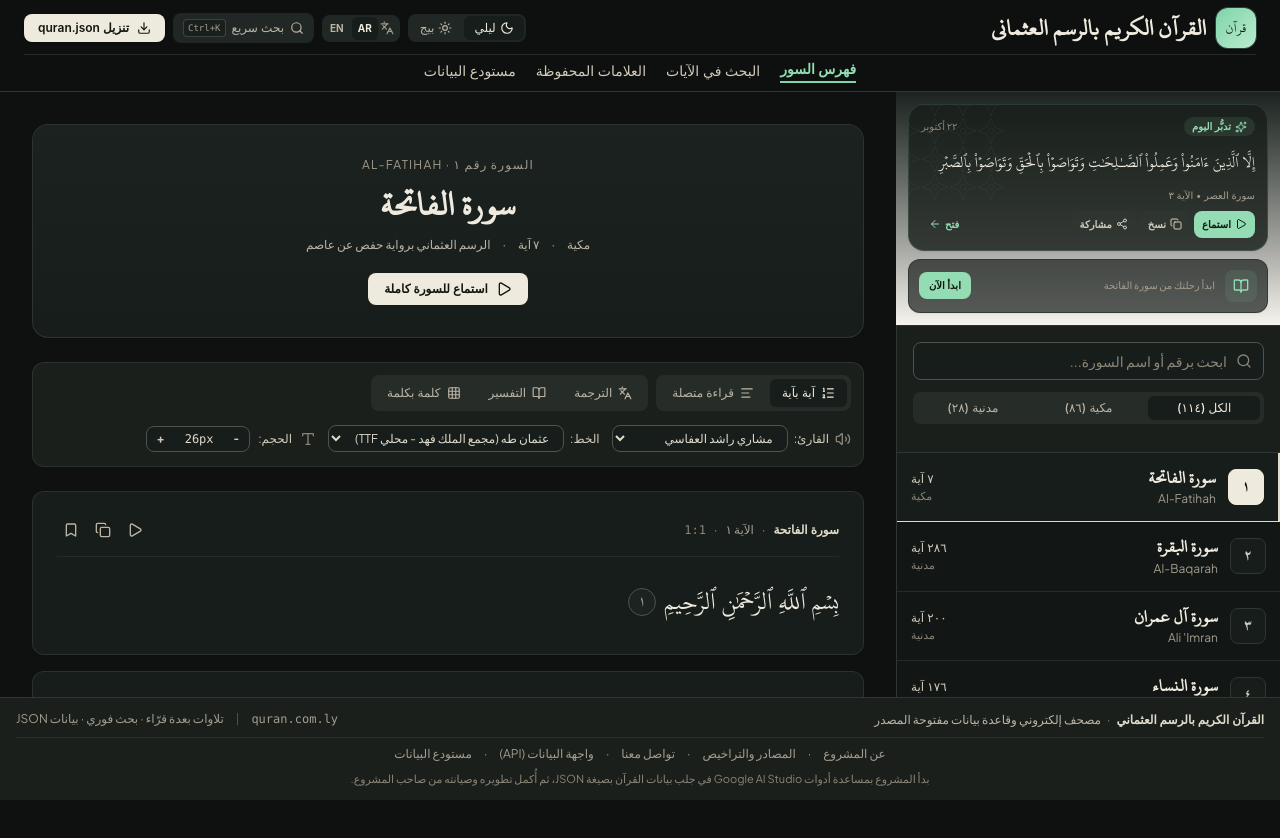
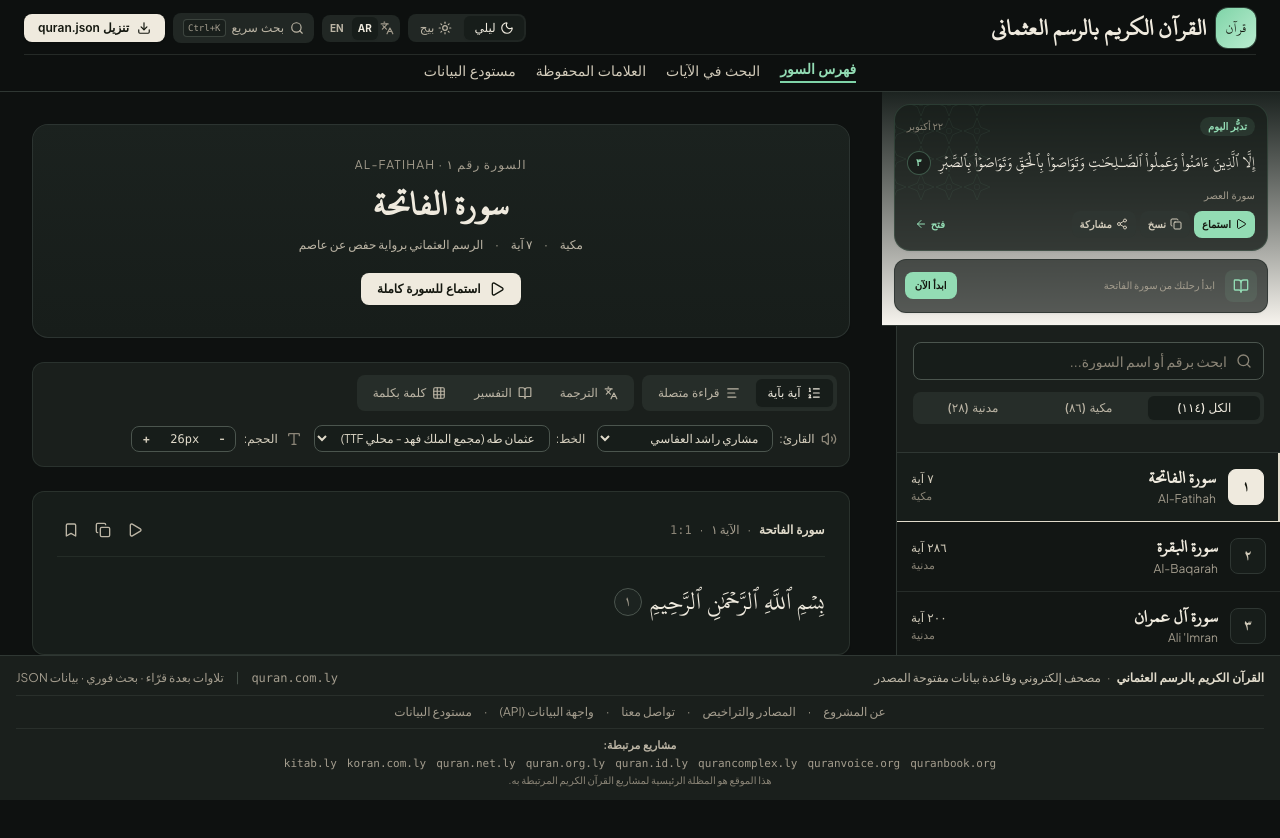
Before and after one commit to Gamingmonster2/quran.com.ly, a React (Vite) app: page / in a window 1280 px wide. Shown: the top 838 px of the page. Built offline with nearby package versions, Linux system fonts and the light colour scheme; a web font is replaced by a local one.

Commit message:
Footer: add related project links with umbrella statement; remove Google AI Studio credit from the site; show ayah number circle instead of star in daily verse card

```diff
--- a/scripts/prerender.mjs
+++ b/scripts/prerender.mjs
@@ -813,7 +813,7 @@ const STATIC_PAGES = [
     meta: 'مصحف إلكتروني وقاعدة بيانات مفتوحة المصدر للقرآن الكريم',
     paragraphs: [
       'quran.com.ly مصحف إلكتروني وقاعدة بيانات مفتوحة المصدر للقرآن الكريم بالرسم العثماني برواية حفص عن عاصم، مع تلاوات صوتية بعدة قرّاء آية بآية، وبحث فوري في آيات القرآن الكريم، وفهرس للسور، وإمكانية تنزيل البيانات بصيغة JSON.',
-      'بدأ المشروع بمساعدة أدوات Google AI Studio في جلب بيانات القرآن بصيغة JSON، ثم أُكمل تطويره وصيانته من صاحب المشروع. الكود والبيانات متاحان للعموم ضمن مستودع المشروع على GitHub بترخيص MIT.',
+      'الكود والبيانات متاحان للعموم ضمن مستودع المشروع على GitHub بترخيص MIT، وهذا الموقع هو المظلة الرئيسية لمشاريع القرآن الكريم المرتبطة به.',
     ],
     sections: [],
     links: [
@@ -1125,7 +1125,7 @@ const EN_STATIC_PAGES = [
     meta: 'An open-source digital mushaf and dataset of the Holy Quran',
     paragraphs: [
       'quran.com.ly is an open-source digital mushaf and dataset of the Holy Quran in the Uthmani script (Hafs narration), featuring verse-by-verse audio from several reciters, instant Arabic search, surah index, English translation, Muyassar tafsir, word-by-word meanings, and JSON data downloads.',
-      'The project began with the help of Google AI Studio tools to fetch Quran data as JSON; all further development and maintenance is by the project owner. Code and data are public in the GitHub repository under the MIT license.',
+      'Code and data are public in the GitHub repository under the MIT license. This site is the main umbrella for its related Quran projects.',
     ],
     sections: [],
     links: [
--- a/src/App.tsx
+++ b/src/App.tsx
@@ -61,6 +61,18 @@ const HOME_TITLE_EN =
   'The Holy Quran in Uthmani Script — digital mushaf & recitations | quran.com.ly';
 const HOME_DESCRIPTION_EN =
   'A complete digital mushaf and open-source dataset of the Holy Quran in Uthmani script on quran.com.ly: verse-by-verse audio from 15 reciters, instant diacritics-insensitive search over 6,236 ayahs, surah index, dark and beige reading modes, and JSON data downloads.';
+
+/** مشاريع مرتبطة — هذا الموقع هو المظلة الرئيسية لها */
+const PROJECT_SITES = [
+  'quranbook.org',
+  'quranvoice.org',
+  'qurancomplex.ly',
+  'quran.id.ly',
+  'quran.org.ly',
+  'quran.net.ly',
+  'koran.com.ly',
+  'kitab.ly',
+] as const;
 
 export default function App() {
   const [surahs, setSurahs] = useState<SurahMeta[]>([]);
@@ -1028,9 +1040,27 @@ export default function App() {
           </button>
         </nav>
 
-        {/* إشارة بسيطة إلى المساعدة الأولية في جلب ملفات البيانات */}
-        <div className="max-w-7xl mx-auto mt-1 sm:mt-2 text-center text-[9px] sm:text-[11px] leading-snug sm:leading-relaxed text-stone-400">
-          {t('footer.credit')}
+        {/* مشاريع مرتبطة — المظلة الرئيسية لمشاريع القرآن الكريم */}
+        <div className="max-w-7xl mx-auto mt-1 sm:mt-2 pt-1.5 sm:pt-2 border-t border-stone-200/70 text-center text-[9px] sm:text-[11px] text-stone-500">
+          <span className="font-semibold text-stone-600">{t('footer.projects')}</span>
+          <div className="mt-0.5 flex flex-wrap items-center justify-center gap-x-2.5 gap-y-0.5">
+            {PROJECT_SITES.map((domain) => (
+              <a
+                key={domain}
+                href={`https://${domain}`}
+                target="_blank"
+                rel="noopener noreferrer"
+                dir="ltr"
+                title={domain}
+                className="font-mono text-[9px] text-stone-500 underline-offset-2 transition-colors hover:text-emerald-900 hover:underline sm:text-[11px]"
+              >
+                {domain}
+              </a>
+            ))}
+          </div>
+          <p className="mt-0.5 text-[8px] leading-snug text-stone-400 sm:text-[10px]">
+            {t('footer.umbrella')}
+          </p>
         </div>
       </footer>
 
--- a/src/components/HomeHighlights.tsx
+++ b/src/components/HomeHighlights.tsx
@@ -1,5 +1,5 @@
 import React, { useMemo, useState } from 'react';
-import { BookOpen, Check, Copy, Play, Share2, Sparkles, ArrowLeft } from 'lucide-react';
+import { BookOpen, Check, Copy, Play, Share2, ArrowLeft } from 'lucide-react';
 import type { Ayah, SurahMeta, SurahWithVerses } from '../types/quran.ts';
 import { toArabicDigits } from '../utils/quranHelpers.ts';
 import { getDailyVerse } from '../utils/dailyVerses.ts';
@@ -110,7 +110,6 @@ export const HomeHighlights: React.FC<HomeHighlightsProps> = ({
         <GeometricPattern className="pointer-events-none absolute -left-4 -top-4 h-28 w-28 text-emerald-900 opacity-[0.07]" />
         <div className="relative flex items-center justify-between gap-2">
           <span className="inline-flex items-center gap-1 rounded-full bg-emerald-900/10 px-2 py-0.5 text-[10px] font-bold text-emerald-900">
-            <Sparkles aria-hidden="true" className="h-3 w-3" />
             {t('daily.label')}
           </span>
           <span className="text-[10px] text-stone-400">
@@ -127,14 +126,17 @@ export const HomeHighlights: React.FC<HomeHighlightsProps> = ({
           className="relative mt-2 font-quran text-[15px] leading-[2.35] text-stone-900 md:text-base"
         >
           {dailyAyah.text}
+          <span
+            aria-label={t('daily.ayahNumber', { aya: toArabicDigits(daily.aya) })}
+            className="ms-2 inline-flex h-6 min-w-6 items-center justify-center rounded-full border border-emerald-900/30 bg-[#FAF7F0] px-1 align-middle font-sans text-[10px] font-bold text-emerald-900"
+          >
+            {toArabicDigits(daily.aya)}
+          </span>
         </p>
 
         <div className="relative mt-1.5 flex items-center justify-between gap-2">
           <span className="text-[10px] font-medium text-stone-500">
-            {t('daily.reference', {
-              sura: dailySurah.name,
-              aya: toArabicDigits(daily.aya),
-            })}
+            {t('daily.surah', { sura: dailySurah.name })}
           </span>
         </div>
 
--- a/src/i18n.tsx
+++ b/src/i18n.tsx
@@ -19,6 +19,8 @@ const ar: Record<string, string> = {
   'daily.region': 'لمسات اليوم: تدبّر وتابع القراءة',
   'daily.label': 'تدبُّر اليوم',
   'daily.reference': 'سورة {sura} • الآية {aya}',
+  'daily.surah': 'سورة {sura}',
+  'daily.ayahNumber': 'الآية {aya}',
   'daily.listen': 'استماع',
   'daily.copy': 'نسخ',
   'daily.copied': 'تم النسخ',
@@ -47,8 +49,9 @@ const ar: Record<string, string> = {
   'footer.contact': 'تواصل معنا',
   'footer.api': 'واجهة البيانات (API)',
   'footer.data': 'مستودع البيانات',
-  'footer.credit':
-    'بدأ المشروع بمساعدة أدوات Google AI Studio في جلب بيانات القرآن بصيغة JSON، ثم أُكمل تطويره وصيانته من صاحب المشروع.',
+  'footer.projects': 'مشاريع مرتبطة:',
+  'footer.umbrella':
+    'هذا الموقع هو المظلة الرئيسية لمشاريع القرآن الكريم المرتبطة به.',
   'reader.backToList': 'قائمة السور',
   'reader.surahNumber': 'السورة رقم',
   'reader.meccan': 'مكية',
@@ -117,6 +120,8 @@ const en: Record<string, string> = {
   'daily.region': "Today's touches: reflect and continue reading",
   'daily.label': 'Verse of the day',
   'daily.reference': 'Surah {sura} • Ayah {aya}',
+  'daily.surah': 'Surah {sura}',
+  'daily.ayahNumber': 'Ayah {aya}',
   'daily.listen': 'Listen',
   'daily.copy': 'Copy',
   'daily.copied': 'Copied',
@@ -145,8 +150,8 @@ const en: Record<string, string> = {
   'footer.contact': 'Contact',
   'footer.api': 'Content API',
   'footer.data': 'Data Repository',
-  'footer.credit':
-    'The project began with the help of Google AI Studio to fetch Quran data as JSON; all further development and maintenance is by the project owner.',
+  'footer.projects': 'Related projects:',
+  'footer.umbrella': 'This site is the main umbrella for its related Quran projects.',
   'reader.backToList': 'Surah list',
   'reader.surahNumber': 'Surah no.',
   'reader.meccan': 'Meccan',
--- a/src/pages/AboutPage.tsx
+++ b/src/pages/AboutPage.tsx
@@ -221,12 +221,11 @@ export default function AboutPage() {
             ))}
           </ol>
 
-          {/* إشارة واحدة بسيطة إلى المساعدة الأولية في جلب بيانات JSON */}
-          <div className="flex items-start gap-3 rounded-xl bg-[#FAF7F0] border border-stone-200/90 p-4">
-            <Sparkles className="w-4 h-4 text-emerald-800 shrink-0 mt-0.5" aria-hidden="true" />
+          {/* بيانات مفتوحة المصدر + موقع المظلة */}
+          <div className="rounded-xl bg-[#FAF7F0] border border-stone-200/90 p-4">
             <p className="text-sm leading-relaxed text-stone-700">
-              بدأ المشروع بمساعدة أدوات Google AI Studio في جلب بيانات القرآن الكريم بصيغة
-              JSON، ثم أُكمل تطويره وتخصيصه وصيانته بالكامل من صاحب المشروع.
+              الكود والبيانات متاحان للعموم ضمن مستودع المشروع على GitHub بترخيص MIT،
+              وهذا الموقع هو المظلة الرئيسية لمشاريع القرآن الكريم المرتبطة به.
             </p>
           </div>
         </section>
```
